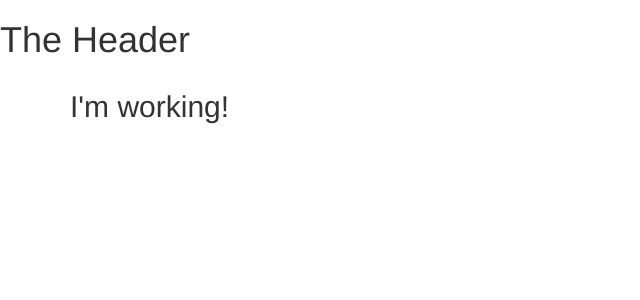
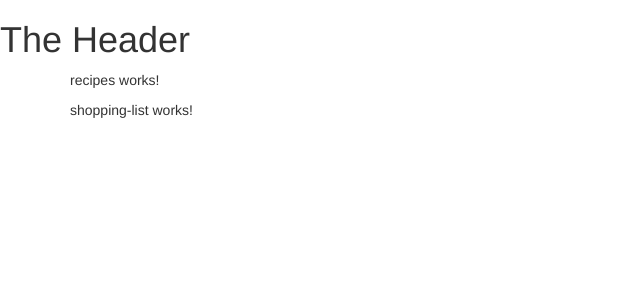
Before and after one commit to TomaszZupka/angular-learn, an Angular app: page / in a window 1280 px wide. Shown: the top 300 px of the page, without its empty margins (0-640 px from the left). Built offline with nearby package versions, Linux system fonts and the light colour scheme.

Commit message:
setup part 2

```diff
--- a/src/app/app.component.html
+++ b/src/app/app.component.html
@@ -2,7 +2,8 @@
 <div class="container">
   <div class="row">
     <div class="col-md-12">
-      <h2>I'm working!</h2>
+      <app-recipes></app-recipes>
+      <app-shopping-list></app-shopping-list>
     </div>
   </div>
 </div>
--- a/src/app/app.module.ts
+++ b/src/app/app.module.ts
@@ -7,8 +7,8 @@ import { RecipesComponent } from './recipes/recipes.component';
 import { RecipeListComponent } from './recipes/recipe-list/recipe-list.component';
 import { RecipeDetailComponent } from './recipes/recipe-detail/recipe-detail.component';
 import { RecipeItemComponent } from './recipes/recipe-list/recipe-item/recipe-item.component';
-import { SchoppingListComponent } from './schopping-list/schopping-list.component';
-import { ShoppingEditComponent } from './schopping-list/shopping-edit/shopping-edit.component';
+import { ShoppingListComponent } from './shopping-list/shopping-list.component';
+import { ShoppingEditComponent } from './shopping-list/shopping-edit/shopping-edit.component';
 
 @NgModule({
   declarations: [
@@ -18,7 +18,7 @@ import { ShoppingEditComponent } from './schopping-list/shopping-edit/shopping-e
     RecipeListComponent,
     RecipeDetailComponent,
     RecipeItemComponent,
-    SchoppingListComponent,
+    ShoppingListComponent,
     ShoppingEditComponent
   ],
   imports: [
--- a/src/app/schopping-list/schopping-list.component.html
+++ /dev/null
@@ -1,3 +0,0 @@
-<p>
-  schopping-list works!
-</p>
--- a/src/app/schopping-list/schopping-list.component.ts
+++ /dev/null
@@ -1,15 +0,0 @@
-import { Component, OnInit } from '@angular/core';
-
-@Component({
-  selector: 'app-schopping-list',
-  templateUrl: './schopping-list.component.html',
-  styleUrls: ['./schopping-list.component.css']
-})
-export class SchoppingListComponent implements OnInit {
-
-  constructor() { }
-
-  ngOnInit() {
-  }
-
-}
--- /dev/null
+++ b/src/app/shopping-list/shopping-list.component.html
@@ -0,0 +1,3 @@
+<p>
+  shopping-list works!
+</p>
--- /dev/null
+++ b/src/app/shopping-list/shopping-list.component.ts
@@ -0,0 +1,15 @@
+import { Component, OnInit } from '@angular/core';
+
+@Component({
+  selector: 'app-shopping-list',
+  templateUrl: './shopping-list.component.html',
+  styleUrls: ['./shopping-list.component.css']
+})
+export class ShoppingListComponent implements OnInit {
+
+  constructor() { }
+
+  ngOnInit() {
+  }
+
+}
```
Also changed, not shown: src/app/shopping-list/shopping-edit/shopping-edit.component.css (added), src/app/shopping-list/shopping-edit/shopping-edit.component.html (renamed from src/app/schopping-list/shopping-edit/shopping-edit.component.html), src/app/shopping-list/shopping-edit/shopping-edit.component.ts (renamed from src/app/schopping-list/shopping-edit/shopping-edit.component.ts), src/app/shopping-list/shopping-list.component.css (added).
